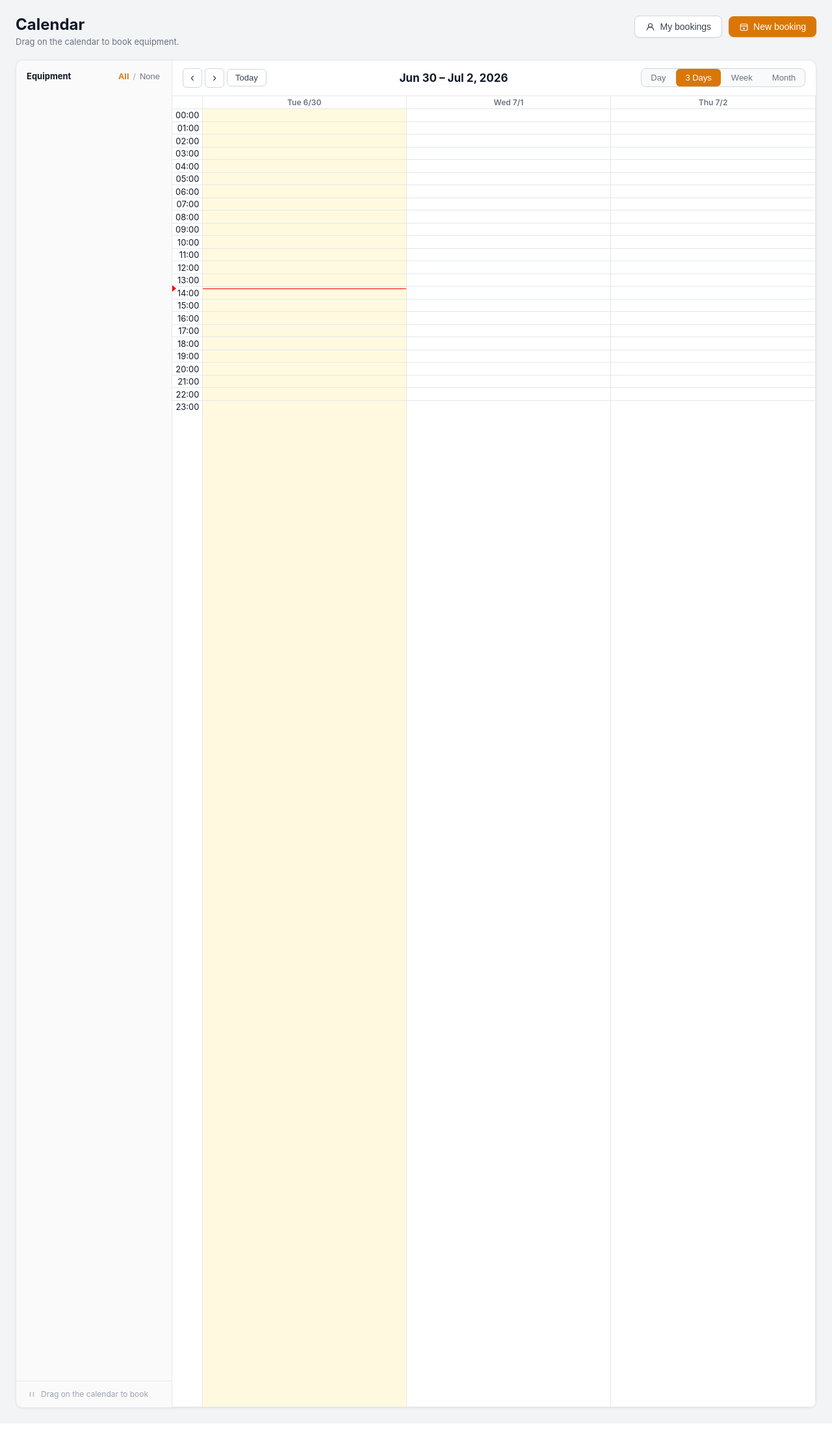
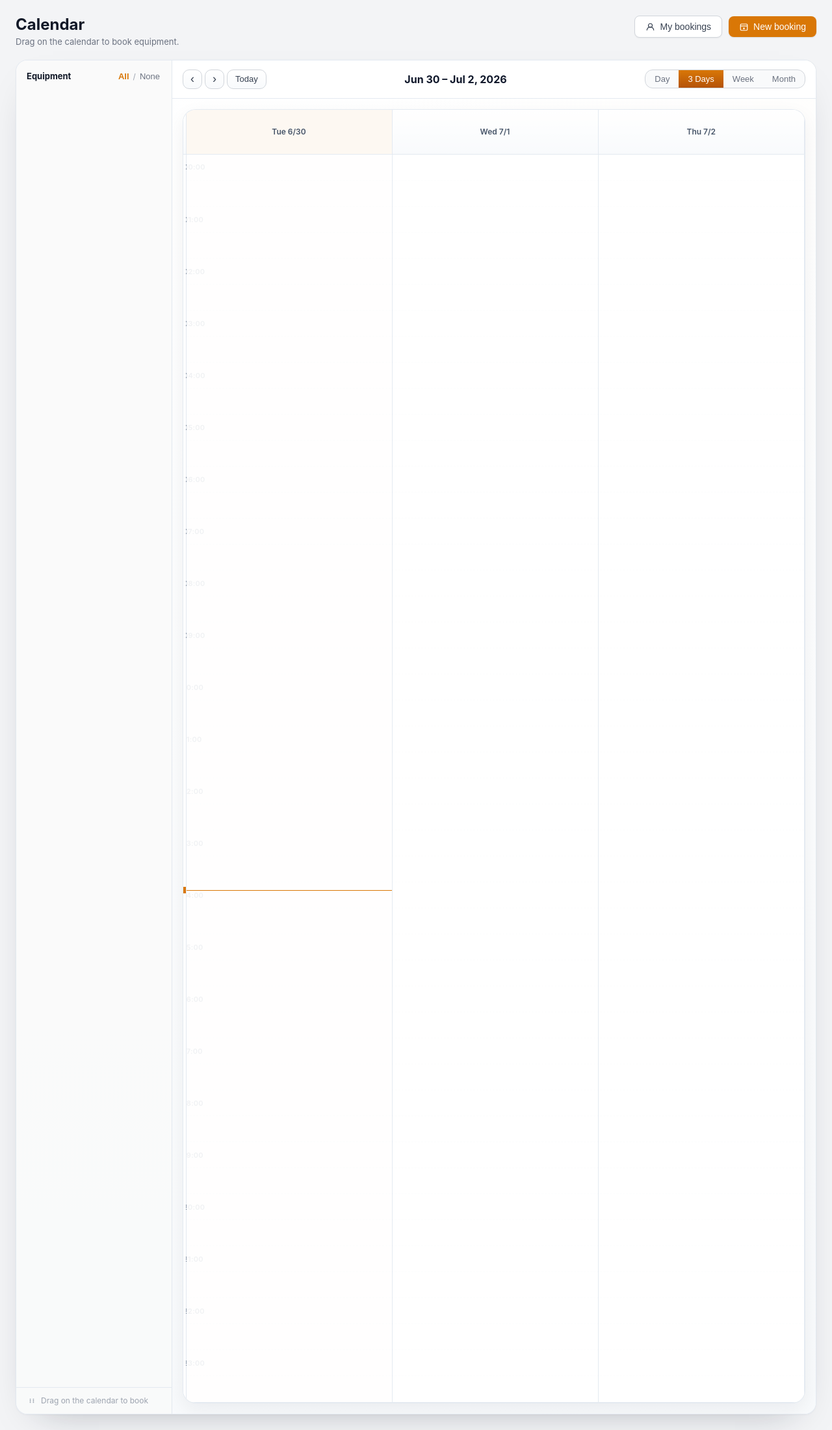
Before and after one commit to Abdul-Rahman-Ibrahim/Booking, a Django app: page / in a window 1280 px wide. Shown: the part 56-2257 px from the top of the page at 65% size. Before the commit the page ends 2227 px from the top, so only its background shows below. Run offline with Django 5.2, Linux system fonts and the light colour scheme; data that the repository does not hold is empty.

Commit message:
calendar scrollable and time interval fix

```diff
--- a/static/css/index.css
+++ b/static/css/index.css
@@ -1,29 +1,27 @@
-/* ============================================================
-   index.css — calendar page only
-   ============================================================ */
-
-/* ── CONTENT AREA ────────────────────────────────────────────── */
+/* Page-specific layout for the calendar dashboard */
 
 .content-area {
     display: flex;
-    background: #ffffff;
-    border-radius: 12px;
-    border: 1px solid #e5e7eb;
-    overflow: hidden;
-    box-shadow: 0 1px 4px rgba(0, 0, 0, 0.06);
     min-height: 600px;
     height: calc(100vh - 160px);
+    overflow: hidden;
+    border: 1px solid rgba(226, 232, 240, 0.9);
+    border-radius: 18px;
+    background:
+        radial-gradient(circle at top right, rgba(217, 119, 6, 0.08), transparent 28%),
+        linear-gradient(180deg, #ffffff 0%, #f8fafc 100%);
+    box-shadow:
+        0 1px 2px rgba(15, 23, 42, 0.04),
+        0 24px 60px -36px rgba(15, 23, 42, 0.35);
 }
-
-/* ── SIDEBAR ─────────────────────────────────────────────────── */
 
 .sidebar {
     width: 240px;
     min-width: 240px;
-    border-right: 1px solid #e5e7eb;
     display: flex;
     flex-direction: column;
-    background: #fafafa;
+    border-right: 1px solid rgba(226, 232, 240, 0.9);
+    background: rgba(250, 250, 250, 0.92);
 }
 
 .sidebar-header {
@@ -132,9 +125,9 @@
     align-items: center;
     gap: 6px;
     padding: 12px 16px;
+    border-top: 1px solid rgba(226, 232, 240, 0.9);
+    color: #9ca3af;
     font-size: 12px;
-    color: #9ca3af;
-    border-top: 1px solid #e5e7eb;
 }
 
 .drag-icon {
@@ -143,24 +136,28 @@
     flex-shrink: 0;
 }
 
-/* ── CALENDAR PANEL ──────────────────────────────────────────── */
-
 .calendar-panel {
     flex: 1;
+    min-width: 0;
+    min-height: 0;
     display: flex;
     flex-direction: column;
-    min-width: 0;
     overflow: hidden;
+    background:
+        linear-gradient(180deg, rgba(255, 255, 255, 0.9) 0%, rgba(248, 250, 252, 1) 100%);
 }
 
-/* Toolbar */
-
 .cal-toolbar {
+    position: sticky;
+    top: 0;
+    z-index: 5;
     display: flex;
     align-items: center;
-    padding: 12px 16px;
-    border-bottom: 1px solid #e5e7eb;
     gap: 12px;
+    padding: 14px 16px;
+    border-bottom: 1px solid rgba(226, 232, 240, 0.9);
+    background: rgba(255, 255, 255, 0.88);
+    backdrop-filter: blur(14px);
 }
 
 .cal-nav {
@@ -169,67 +166,63 @@
     gap: 4px;
 }
 
+.cal-nav-btn,
+.cal-today-btn {
+    height: 30px;
+    border: 1px solid #d1d5db;
+    border-radius: 10px;
+    background: linear-gradient(180deg, #ffffff 0%, #f8fafc 100%);
+    color: #374151;
+    cursor: pointer;
+    transition: background 0.15s ease, transform 0.15s ease, box-shadow 0.15s ease;
+}
+
 .cal-nav-btn {
-    background: #ffffff;
-    border: 1px solid #d1d5db;
-    border-radius: 6px;
     width: 30px;
-    height: 30px;
     font-size: 18px;
-    cursor: pointer;
-    color: #374151;
     display: flex;
     align-items: center;
     justify-content: center;
-    transition: background 0.12s;
-}
-
-.cal-nav-btn:hover {
-    background: #f3f4f6;
 }
 
 .cal-today-btn {
-    background: #ffffff;
-    border: 1px solid #d1d5db;
-    border-radius: 6px;
     padding: 5px 12px;
     font-size: 13px;
     font-weight: 500;
-    color: #374151;
-    cursor: pointer;
-    transition: background 0.12s;
 }
 
+.cal-nav-btn:hover,
 .cal-today-btn:hover {
-    background: #f3f4f6;
+    background: #ffffff;
+    box-shadow: 0 1px 2px rgba(15, 23, 42, 0.06);
+    transform: translateY(-1px);
 }
 
 .cal-range {
-    font-size: 17px;
+    flex: 1;
+    color: #0f172a;
+    font-size: 16px;
     font-weight: 700;
-    color: #111827;
-    flex: 1;
     text-align: center;
 }
 
 .cal-view-tabs {
     display: flex;
-    gap: 2px;
+    overflow: hidden;
     border: 1px solid #d1d5db;
-    border-radius: 8px;
-    overflow: hidden;
+    border-radius: 12px;
     background: #f9fafb;
 }
 
 .view-tab {
+    padding: 6px 14px;
+    border: none;
     background: none;
-    border: none;
-    padding: 6px 14px;
+    color: #6b7280;
     font-size: 13px;
     font-weight: 500;
-    color: #6b7280;
     cursor: pointer;
-    transition: background 0.12s, color 0.12s;
+    transition: background 0.15s ease, color 0.15s ease;
 }
 
 .view-tab:hover {
@@ -238,312 +231,181 @@
 }
 
 .view-tab.active {
-    background: #d97706;
+    background: linear-gradient(180deg, #d97706 0%, #b45309 100%);
     color: #ffffff;
-    border-radius: 6px;
 }
 
-/* ── CALENDAR GRID ───────────────────────────────────────────── */
-
-.cal-grid-wrapper {
+.calendar-wrapper {
     flex: 1;
-    display: flex;
-    flex-direction: column;
-    overflow: hidden;
-    /* wrapper itself does NOT scroll */
-    min-width: 0;
-}
-
-.cal-grid {
-    display: flex;
-    flex-direction: column;
-    flex: 1;
-    overflow: hidden;
-    /* grid itself does NOT scroll */
-    min-width: 600px;
-}
-
-/* Header stays pinned — no scroll */
-.cal-header-row {
-    display: grid;
-    grid-template-columns: 60px 1fr 1fr 1fr;
-    border-bottom: 1px solid #e5e7eb;
-    flex-shrink: 0;
-    /* ← never shrink, always visible */
-}
-
-/* ONLY this scrolls, and only on hover */
-.cal-body-scroll {
-    flex: 1;
-    overflow-y: auto;
-    /* scrollable */
-    overflow-x: hidden;
-    scrollbar-width: thin;
-    /* Firefox */
-    scrollbar-color: transparent transparent;
-    /* hidden until hover */
-    transition: scrollbar-color 0.2s;
-}
-
-/* Show scrollbar only when hovering the calendar panel */
-.calendar-panel:hover .cal-body-scroll {
-    scrollbar-color: #d1d5db transparent;
-}
-
-/* Chrome/Safari — hidden scrollbar that appears on hover */
-.cal-body-scroll::-webkit-scrollbar {
-    width: 6px;
-}
-
-.cal-body-scroll::-webkit-scrollbar-thumb {
-    background: transparent;
-    border-radius: 99px;
-    transition: background 0.2s;
-}
-
-.calendar-panel:hover .cal-body-scroll::-webkit-scrollbar-thumb {
-    background: #d1d5db;
-}
-
-.cal-time-gutter {
-    /* spacer */
-}
-
-.cal-day-header {
-    padding: 10px 0;
-    text-align: center;
-    font-size: 12px;
-    font-weight: 600;
-    color: #6b7280;
-    letter-spacing: 0.04em;
-    border-left: 1px solid #e5e7eb;
-}
-
-.cal-day-header.today {
-    color: #d97706;
-}
-
-.cal-body-scroll {
-    flex: 1;
-    overflow-y: auto;
-}
-
-.cal-body {
-    display: grid;
-    grid-template-columns: 60px 1fr 1fr 1fr;
-    min-height: 100%;
-}
-
-.cal-time-col {
-    display: flex;
-    flex-direction: column;
-}
-
-.cal-time-slot {
-    height: 72px;
-    display: flex;
-    align-items: flex-start;
-    justify-content: flex-end;
-    padding: 4px 8px 0 0;
-    flex-shrink: 0;
-}
-
-.cal-time-slot span {
-    font-size: 11px;
-    color: #9ca3af;
-    font-weight: 500;
-}
-
-.cal-col {
-    border-left: 1px solid #e5e7eb;
-    position: relative;
-    display: flex;
-    flex-direction: column;
-}
-
-.cal-time-slot-row {
-    height: 72px;
-    border-bottom: 1px solid #f3f4f6;
-    flex-shrink: 0;
-    position: relative;
-}
-
-.cal-time-slot-row.last-row {
-    border-bottom: none;
-    position: relative;
-}
-
-.cal-event-abs {
-    position: absolute;
-    left: 0;
-    right: 0;
-    border-radius: 4px;
-    z-index: 2;
-}
-
-.cal-event-abs.purple {
-    background: #7c3aed;
-    top: 0;
-    height: 250px;
-}
-
-
-.cal-event-group {
-    position: absolute;
-    bottom: 0;
-    left: 0;
-    right: 0;
-    display: flex;
-    gap: 2px;
-    padding: 2px 2px 0;
-}
-
-.cal-event {
-    flex: 1;
-    border-radius: 4px;
-    padding: 5px 7px;
-    display: flex;
-    flex-direction: column;
-    gap: 2px;
-    min-height: 54px;
-}
-
-.cal-event.blue {
-    background: #2563eb;
-    color: #fff;
-}
-
-.event-title {
-    font-size: 10px;
-    font-weight: 700;
-    letter-spacing: 0.02em;
-    line-height: 1.3;
-}
-
-.event-sub {
-    font-size: 10px;
-    font-weight: 400;
-    opacity: 0.88;
-    line-height: 1.3;
-}
-
-
-/* ------------------------------
-   FullCalendar
---------------------------------*/
-
-.calendar-wrapper {
-
-    flex: 1;
-
-    overflow: hidden;
-
+    min-height: 0;
+    overflow: auto;
+    padding: 16px;
 }
 
 #calendar {
+    height: auto;
+    min-height: 1120px;
+    overflow: hidden;
+    border: 1px solid rgba(226, 232, 240, 0.9);
+    border-radius: 20px;
+    background: #ffffff;
+    box-shadow:
+        0 10px 30px rgba(15, 23, 42, 0.06),
+        inset 0 1px 0 rgba(255, 255, 255, 0.7);
+}
 
-    height: 100%;
-
+.fc {
+    color: #0f172a;
+    font-family: inherit;
+    font-size: 13px;
 }
 
 .fc-header-toolbar {
-
     display: none;
-
-}
-
-.fc {
-
-    font-family: inherit;
-
-    font-size: 13px;
-
 }
 
 .fc-scrollgrid {
-
     border: none !important;
-
 }
 
 .fc-theme-standard td,
 .fc-theme-standard th {
-
-    border-color: #e5e7eb;
-
+    border-color: rgba(226, 232, 240, 0.9);
 }
 
-.fc-col-header-cell {
-
-    background: #fff;
-
-    color: #6b7280;
-
+.fc .fc-col-header-cell {
+    padding: 12px 0;
+    background: linear-gradient(180deg, #ffffff 0%, #f8fafc 100%);
+    color: #475569;
     font-size: 12px;
-
     font-weight: 600;
-
 }
 
-.fc-timegrid-slot {
-
-    height: 82px;
-
+.fc .fc-col-header-cell-cushion {
+    padding: 0.9rem 0.5rem;
 }
 
-.fc-timegrid-axis {
-
-    color: #9ca3af;
-
-    font-size: 11px;
-
+.fc .fc-timegrid-axis,
+.fc .fc-timegrid-slot-label {
+    background: linear-gradient(180deg, #ffffff 0%, #f8fafc 100%);
+    position: relative;
+    z-index: 4;
+    box-shadow: 1px 0 0 rgba(226, 232, 240, 0.95);
 }
 
-.fc-event {
-
-    border: none;
-
-    border-radius: 8px;
-
-    padding: 4px 6px;
-
-    font-weight: 600;
-
+.fc .fc-timegrid-axis-frame,
+.fc .fc-timegrid-slot-label-frame {
+    height: 100%;
+    display: flex;
+    align-items: center;
+    justify-content: center;
 }
 
-.fc-event-title {
-
-    font-size: 12px;
-
+.fc .fc-timegrid-axis-cushion,
+.fc .fc-timegrid-slot-label-cushion {
+    width: 100%;
+    padding: 0;
+    color: #64748b;
+    font-size: 11px;
+    font-weight: 600;
+    line-height: 1;
+    text-align: center;
+    letter-spacing: 0.02em;
 }
 
-.fc-event-time {
-
-    font-size: 11px;
-
+.fc .fc-timegrid-slot {
+    height: 40px;
 }
 
-.fc-button {
-
-    display: none;
-
+.fc .fc-timegrid-slot-lane {
+    border-top: 1px dashed rgba(226, 232, 240, 0.95) !important;
 }
 
-#calendar {
-    height: 100%;
+.fc .fc-timegrid-slot[data-time$=":00:00"] > *,
+.fc .fc-timegrid-slot[data-time$=":00:00"] .fc-timegrid-slot-lane {
+    border-top: 1px solid rgba(203, 213, 225, 1) !important;
 }
 
-
-.content-area {
-    display: flex;
-    height: calc(100vh - 170px);
+.fc .fc-timegrid-now-indicator-line {
+    border-color: #d97706;
 }
 
-.calendar-panel {
-    flex: 1;
-    overflow: hidden;
+.fc .fc-timegrid-now-indicator-arrow {
+    border-color: #d97706;
 }
 
-.calendar-wrapper {
-    height: 100%;
+.fc .fc-timegrid-col-frame {
+    background: rgba(255, 255, 255, 0.9);
+    position: relative;
+    z-index: 1;
 }
+
+.fc .fc-timegrid-event {
+    border: none;
+    border-radius: 12px;
+    box-shadow: 0 10px 20px rgba(15, 23, 42, 0.12);
+    padding: 4px 6px;
+    font-weight: 600;
+}
+
+.fc .fc-event-title {
+    font-size: 12px;
+}
+
+.fc .fc-event-time {
+    font-size: 11px;
+    opacity: 0.9;
+}
+
+.fc .fc-timegrid-event:hover {
+    filter: brightness(1.02);
+    transform: translateY(-1px);
+}
+
+.fc .fc-day-today {
+    background: rgba(217, 119, 6, 0.05) !important;
+}
+
+.fc .fc-scrollgrid-section-sticky > * {
+    position: sticky;
+    z-index: 2;
+}
+
+@media (max-width: 1200px) {
+    .content-area {
+        height: auto;
+        min-height: calc(100vh - 160px);
+        flex-direction: column;
+    }
+
+    .sidebar {
+        width: 100%;
+        min-width: 0;
+        border-right: none;
+        border-bottom: 1px solid rgba(226, 232, 240, 0.9);
+    }
+
+    .calendar-wrapper {
+        overflow: visible;
+    }
+
+    #calendar {
+        min-height: 980px;
+    }
+}
+
+@media (max-width: 900px) {
+    .cal-toolbar {
+        flex-wrap: wrap;
+    }
+
+    .cal-range {
+        order: 3;
+        flex-basis: 100%;
+        text-align: left;
+    }
+
+    .cal-view-tabs {
+        margin-left: auto;
+    }
+}
--- a/static/js/index.js
+++ b/static/js/index.js
@@ -30,12 +30,11 @@ document.addEventListener("DOMContentLoaded", () => {
 
         eventMaxStack: 10,
 
-
         nowIndicator: true,
 
         allDaySlot: false,
 
-        slotDuration: "01:00:00",
+        slotDuration: "00:30:00",
 
         slotLabelInterval: "01:00",
 
@@ -43,11 +42,13 @@ document.addEventListener("DOMContentLoaded", () => {
 
         slotMaxTime: "24:00:00",
 
-        expandRows: false,
+        expandRows: true,
 
         stickyHeaderDates: true,
 
-        height: "100%",
+        height: "auto",
+
+        contentHeight: "auto",
 
         events: getVisibleBookings(),
 
@@ -87,8 +88,6 @@ document.addEventListener("DOMContentLoaded", () => {
     equipmentCheckboxes.forEach((checkbox) => {
         checkbox.addEventListener("change", refreshVisibleBookings);
     });
-
-    calendar.scrollToTime('08:00:00');
 
     //--------------------------------------------------
     // Update title
--- a/templates/main/index.html
+++ b/templates/main/index.html
@@ -2,13 +2,7 @@
 {% load static %}
 
 {% block extra_css %}
-<link rel="stylesheet" href="{% static 'css/index.css' %}?v=1.0" />
-<style>
-    #calendar {
-        height: calc(100vh - 180px);
-        background: white;
-    }
-</style>
+<link rel="stylesheet" href="{% static 'css/index.css' %}?v=1.1" />
 {% endblock %}
 
 
```
Also changed, not shown: other parts of static/css/index.css (+14 -19 lines).
